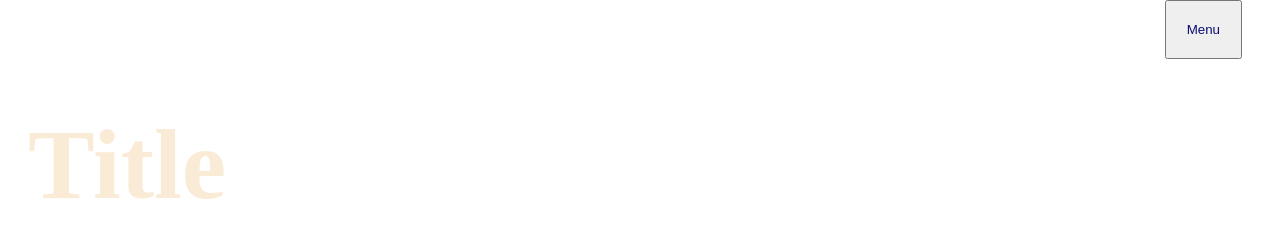
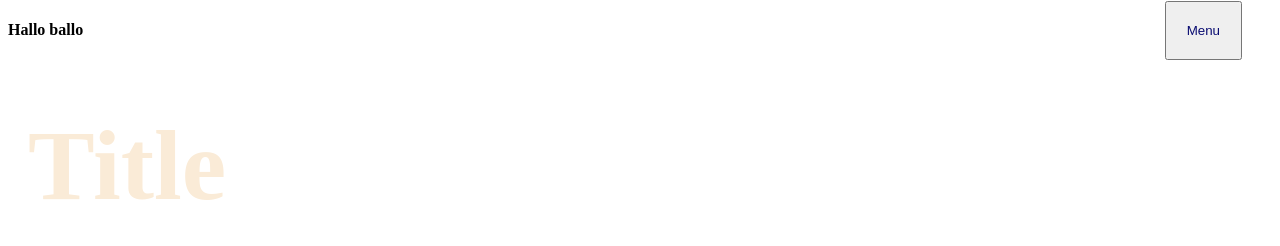
Before and after one commit to im24b-laurj/Projekte-BZZ-, a plain HTML site: page Website/website.html in a window 1280 px wide. Drawn offline with Linux system fonts and the light colour scheme.

```diff
--- a/Website/website.html
+++ b/Website/website.html
@@ -34,6 +34,7 @@
     .StartButtons {
         margin: 20px;
         position: relative;
+
 
     }
 
@@ -124,8 +125,9 @@
 
 
 
+
     </script>
-
+    <h4>Hallo ballo</h4>
 
 
 
```
